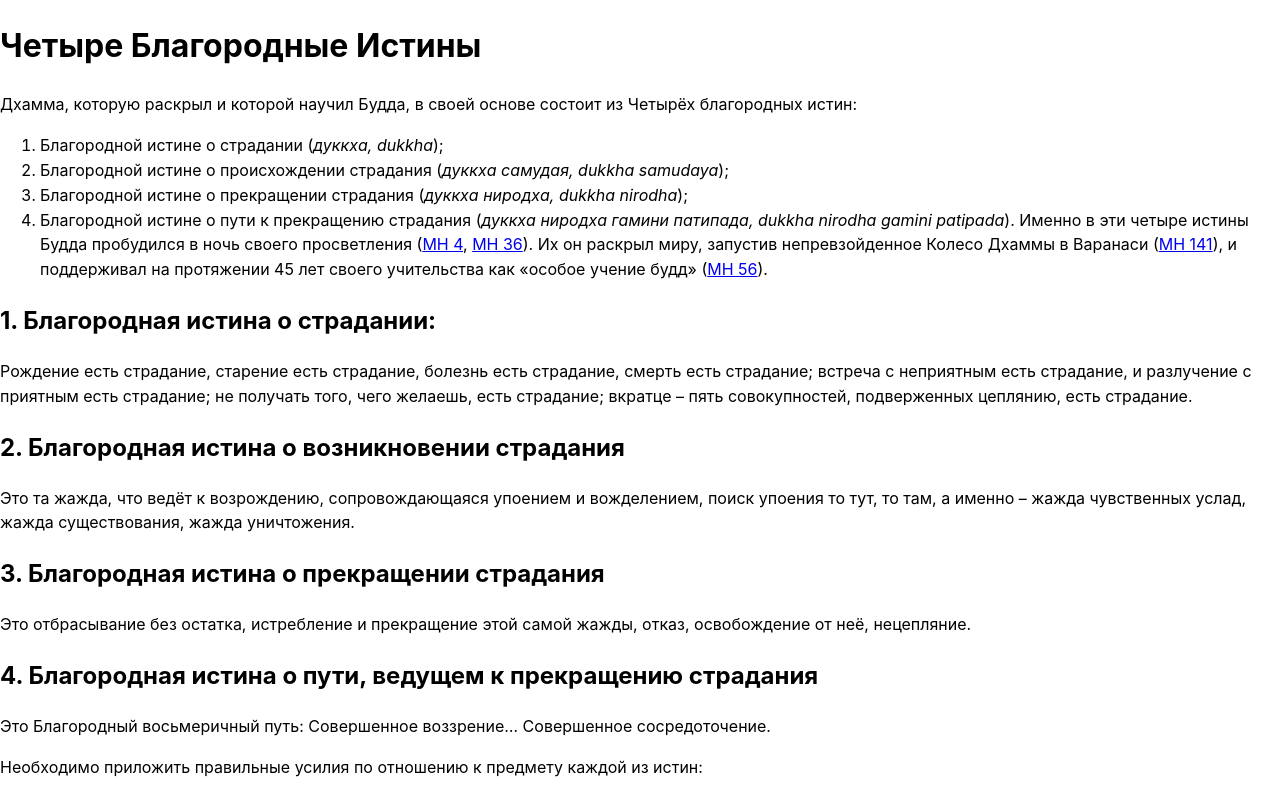
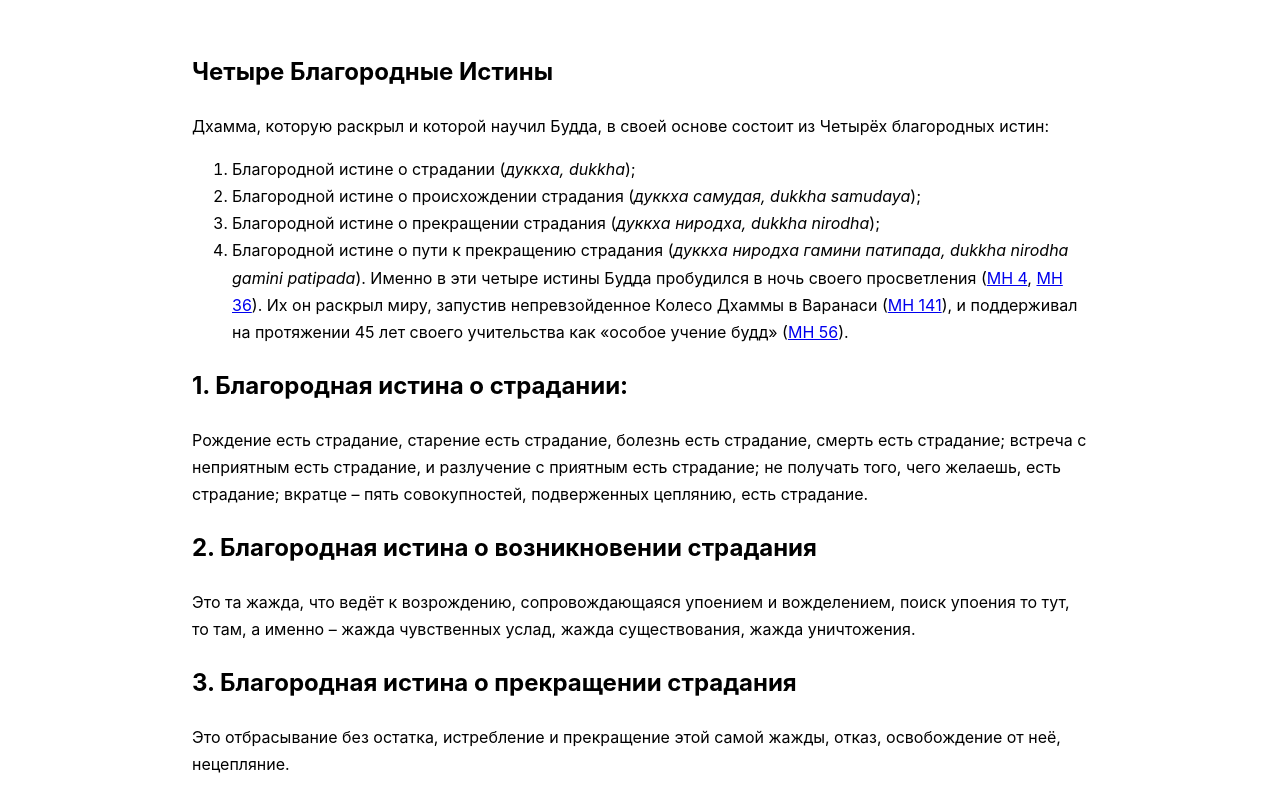
Before and after one commit to becasualle/vimutti, a Next.js app: page /magazine/four-noble-truths in a window 1280 px wide. Shown: the top 800 px of the page. Built offline with nearby package versions, Linux system fonts and the light colour scheme.

Commit message:
added wrapper

```diff
--- /dev/null
+++ b/app/magazine/ArticleLayout.tsx
@@ -0,0 +1,25 @@
+'use client';
+
+import { ReactNode } from 'react';
+import { Container } from '@mantine/core';
+
+type ArticleLayoutProps = {
+  children: ReactNode;
+  title?: string;
+};
+
+export default function ArticleLayout({ children, title }: ArticleLayoutProps) {
+  return (
+    <Container
+      size="md"
+      px={{ base: 'md', sm: 'lg', lg: 'xl' }}
+      py="xl"
+      style={{ lineHeight: 1.7 }}
+    >
+      <article>
+        {title && <h1 style={{ marginBottom: '1.5rem' }}>{title}</h1>}
+        {children}
+      </article>
+    </Container>
+  );
+}
--- a/app/magazine/[slug]/page.tsx
+++ b/app/magazine/[slug]/page.tsx
@@ -1,8 +1,14 @@
+import ArticleLayout from '../ArticleLayout';
+
 export default async function Page({ params }: { params: Promise<{ slug: string }> }) {
   const { slug } = await params;
   const { default: Post } = await import(`@/app/content/articles/${slug}.mdx`);
 
-  return <Post />;
+  return (
+    <ArticleLayout>
+      <Post />
+    </ArticleLayout>
+  );
 }
 
 export function generateStaticParams() {
```
